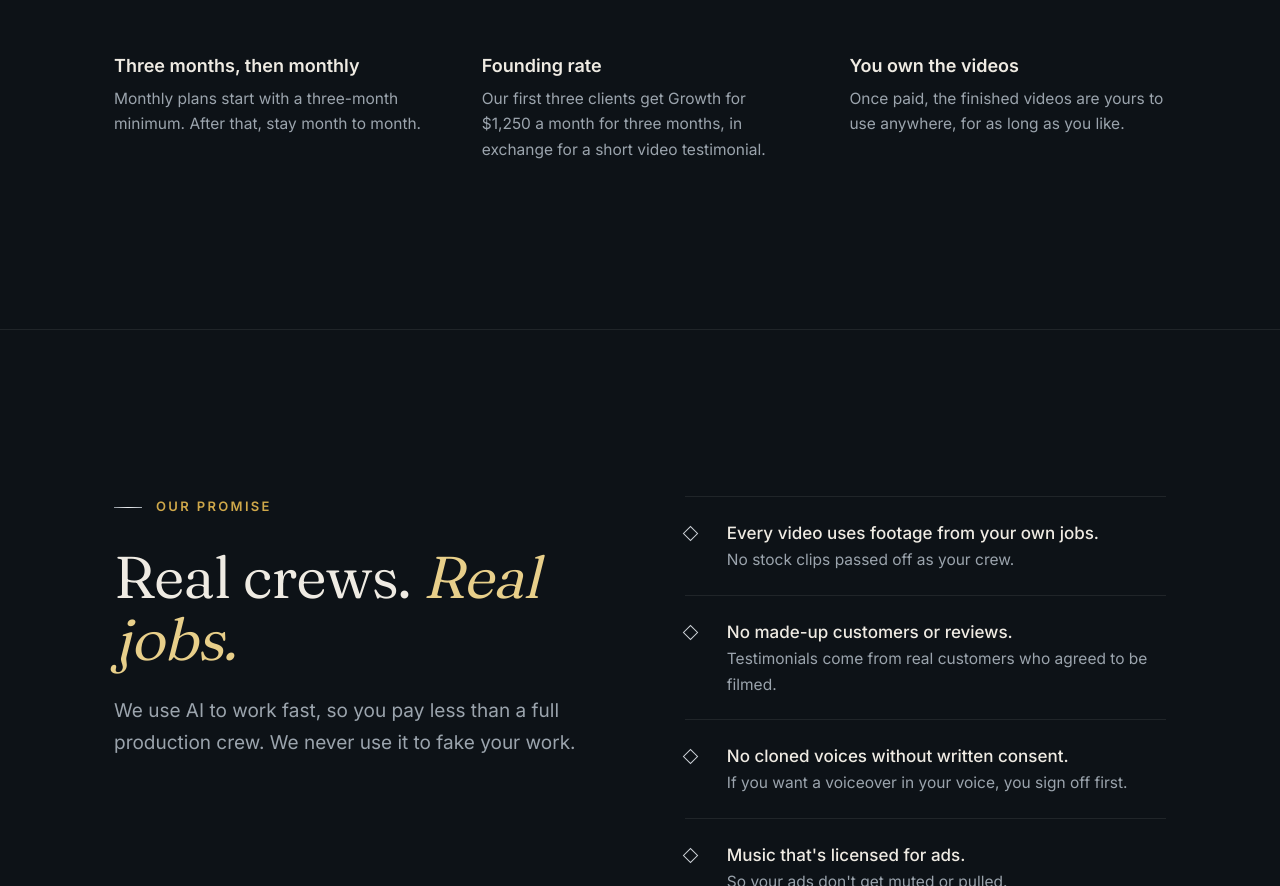
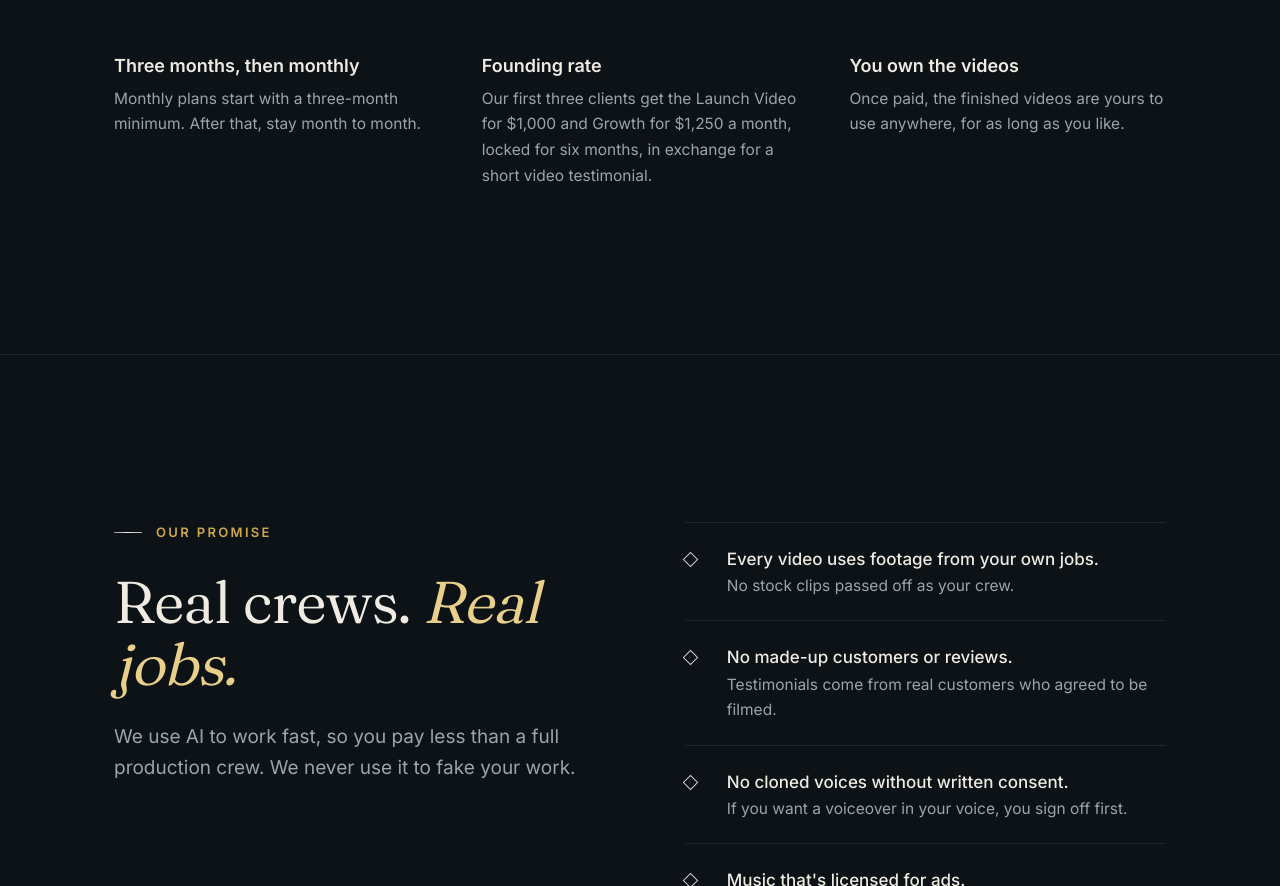
Before and after one commit to openlylearning-mastermind/front-door-media-lab, a plain HTML site: page index.html in a window 1280 px wide. Shown: the part 4052-4938 px from the top of the page. Drawn offline with Linux system fonts and the light colour scheme.

Commit message:
Founding rate: $1,000 launch video, $1,250/mo locked six months
Co-Authored-By: Claude Opus 5.5 <noreply@anthropic.com>
Claude-Session: https://claude.ai/code/session_01WWmA7eZ5pEravtFTDEGxji

```diff
--- a/index.html
+++ b/index.html
@@ -266,7 +266,7 @@ footer a:hover{color:var(--gold-2)}
     </div>
     <div class="terms">
       <div><h3>Three months, then monthly</h3><p>Monthly plans start with a three-month minimum. After that, stay month to month.</p></div>
-      <div><h3>Founding rate</h3><p>Our first three clients get Growth for $1,250 a month for three months, in exchange for a short video testimonial.</p></div>
+      <div><h3>Founding rate</h3><p>Our first three clients get the Launch Video for $1,000 and Growth for $1,250 a month, locked for six months, in exchange for a short video testimonial.</p></div>
       <div><h3>You own the videos</h3><p>Once paid, the finished videos are yours to use anywhere, for as long as you like.</p></div>
     </div>
   </div>
```
